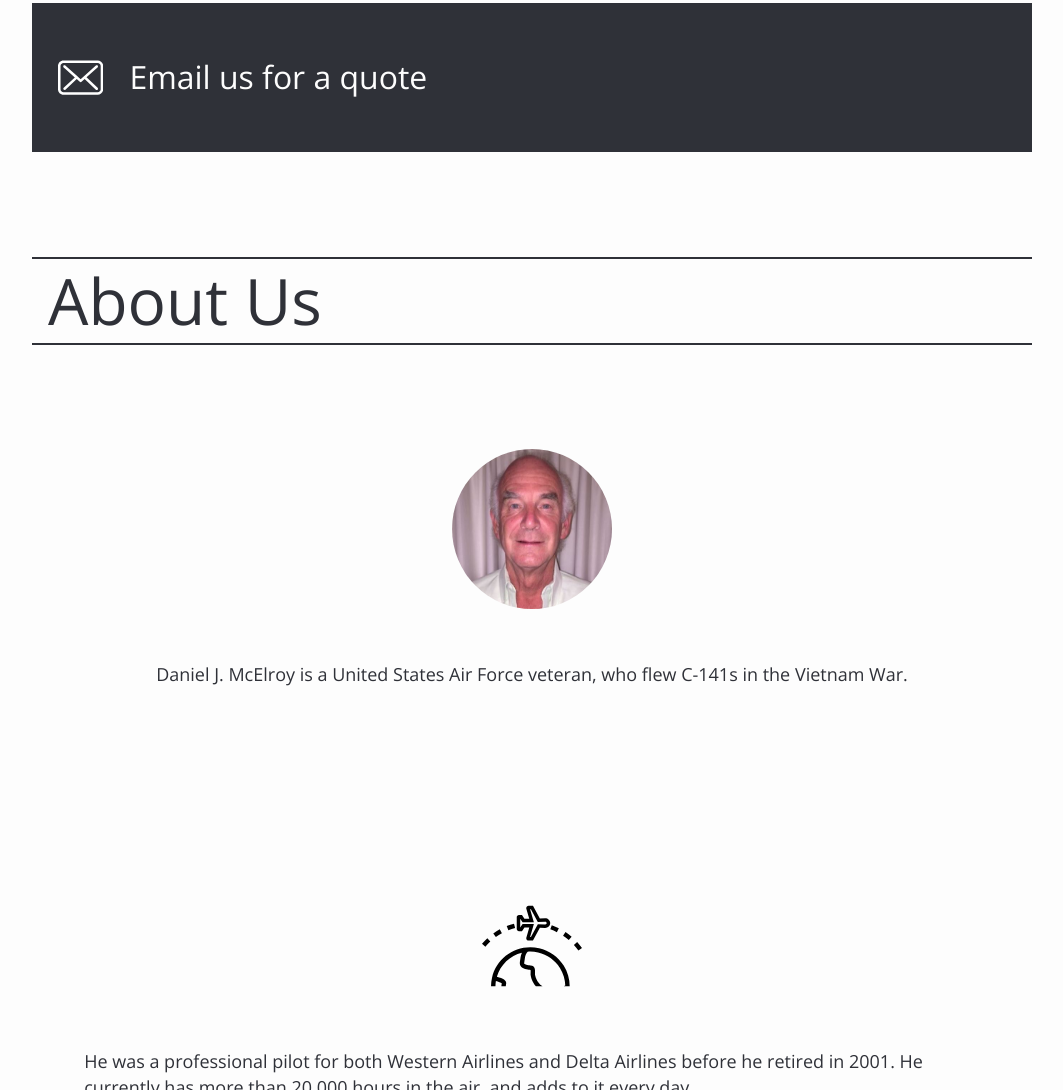
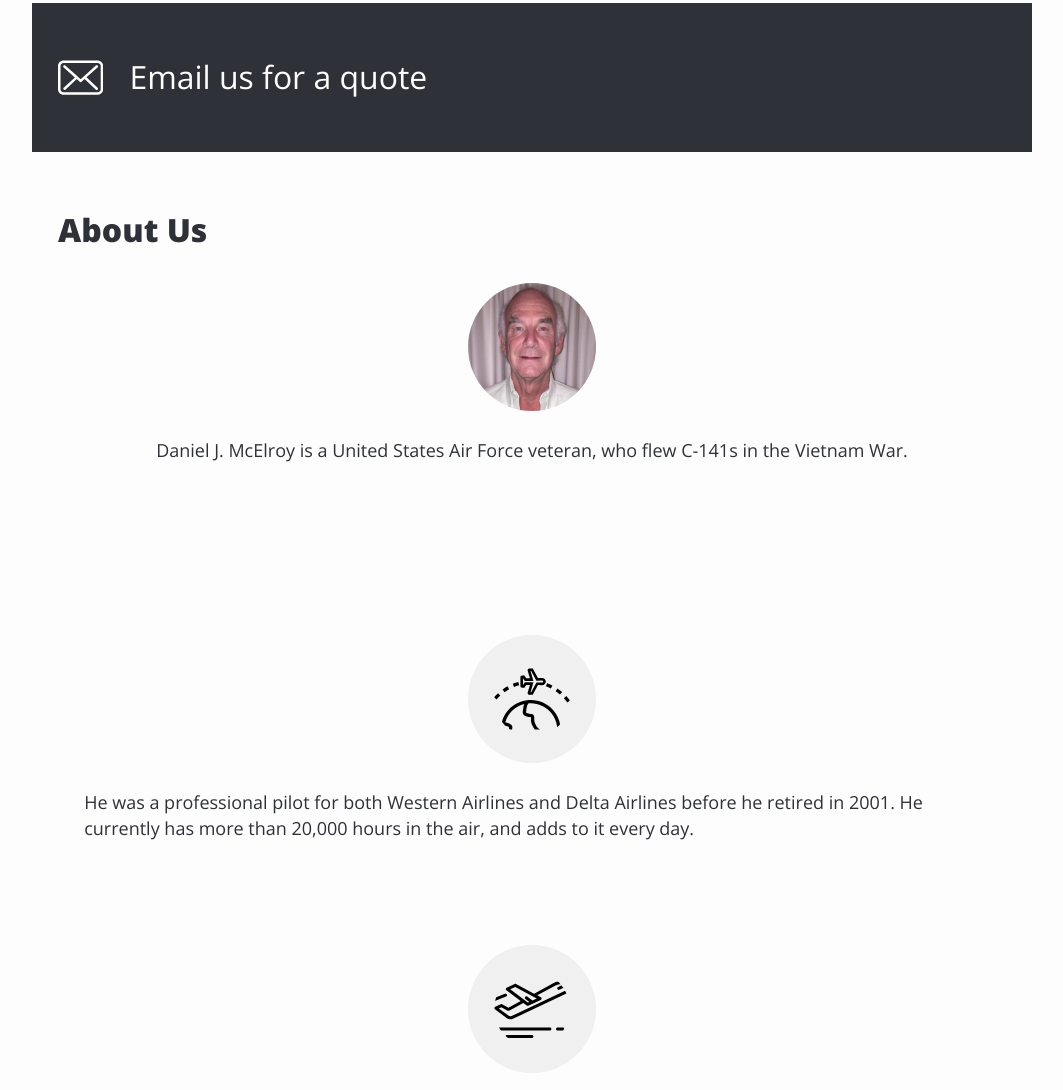
Before and after one commit to tw15egan/rapid-tow-bar, a website: page app/index.html in a window 1280 px wide. Shown: the part 1710-2800 px from the top of the page, without its empty margins (108-1171 px from the left). Drawn offline with nearby package versions, Linux system fonts and the light colour scheme; files that its build step writes are made by us from their sources.

Commit message:
refactor about section

```diff
--- a/app/index.html
+++ b/app/index.html
@@ -69,7 +69,7 @@
     </a>
   </section>
   <section class="about" id="about">
-    <h2 class="about__title">About Us</h2>
+    <h4 class="about__title">About Us</h4>
     <div class="about__desc">
       <div class="desc">
         <img class="desc__image desc__image--headshot" src="./img/headshot.jpg" />
--- a/app/scss/components/_about.scss
+++ b/app/scss/components/_about.scss
@@ -1,20 +1,9 @@
 .about {
   display: flex;
   flex-direction: column;
-  margin-top: $spacing * 4;
-  padding: 0;
-
-  &__title {
-    border-bottom: 2px solid $black;
-    border-top: 2px solid $black;
-    padding: 1rem;
-  }
 
   &__photo {
     border-radius: 50%;
-    height: 10rem;
-    margin: $spacing*2 auto $spacing;
-    width: 10rem;
   }
 }
 
@@ -22,11 +11,14 @@
   align-items: center;
   display: flex;
   flex-direction: column;
+  height: 100%;
   justify-content: flex-start;
-  padding: $spacing*4 $spacing*2;
+  min-height: 300px;
+  padding: $spacing-lg $spacing;
 
-  height: 100%;
-  min-height: 50vh;
+  &:first-child {
+    padding-top: 0;
+  }
   // &:nth-child(odd) {
   //   flex-direction: row-reverse;
   //   text-align: right;
@@ -37,18 +29,17 @@
   // }
 
   &__image {
-    height: 100px;
-    margin-bottom: $spacing*2;
-    width: 100px;
+    background-color: $gray;
+    border-radius: 50%;
+    height: 8rem;
+    margin-bottom: $spacing;
+    padding: $spacing;
+    width: 8rem;
 
     &--headshot {
-      border-radius: 50%;
-      height: 10rem;
-      width: 10rem;
+      background-color: transparent;
+      filter: saturate(75%);
+      padding: 0;
     }
   }
-
-  p {
-    font-size: 18px;
-  }
 }
--- a/app/scss/components/_product.scss
+++ b/app/scss/components/_product.scss
@@ -14,6 +14,7 @@
 
   &__image {
     margin-top: $spacing-lg;
+    filter: saturate(80%);
   }
 }
 
--- a/app/scss/helpers/_variables.scss
+++ b/app/scss/helpers/_variables.scss
@@ -1,4 +1,5 @@
 $black: rgba(47, 49, 56, 1);
+$gray: #f0f0f0;
 // $white: rgba(245, 247, 250, 1);
 $white: #fdfdfd;
 
```
